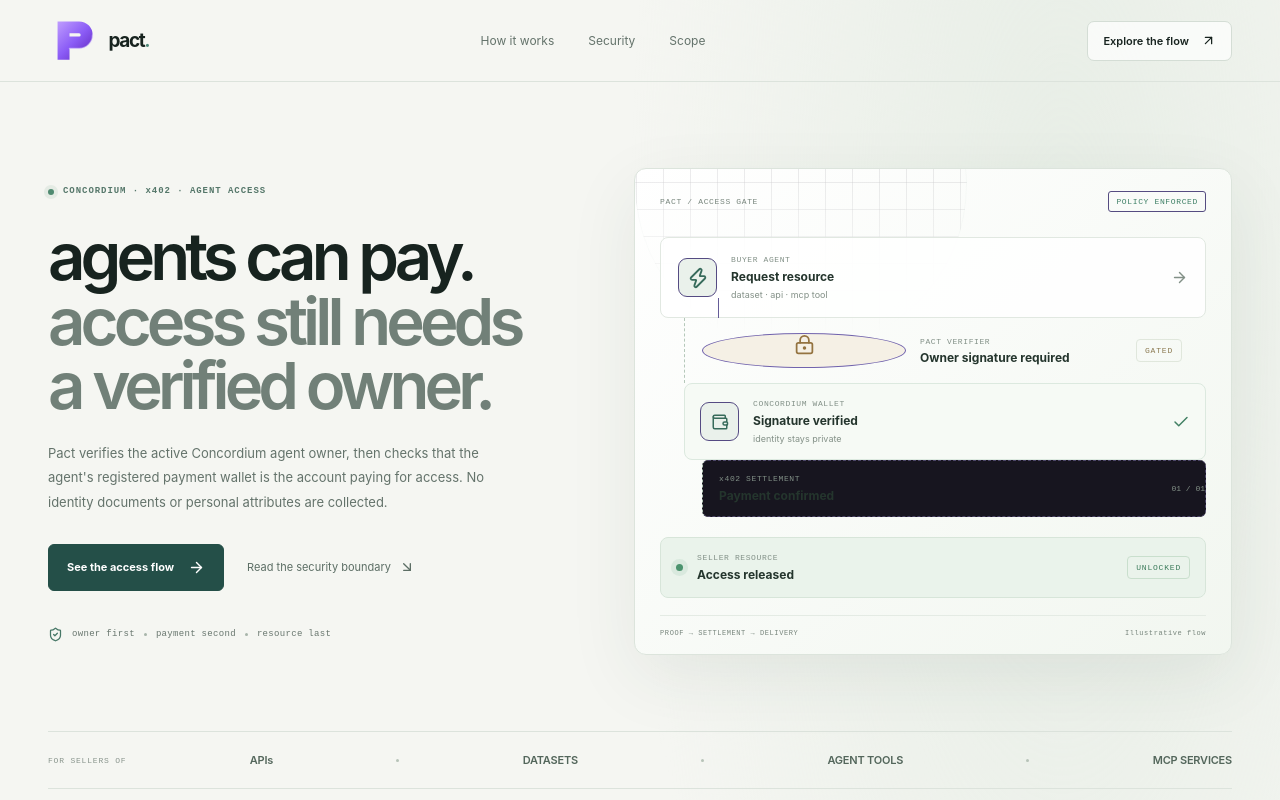
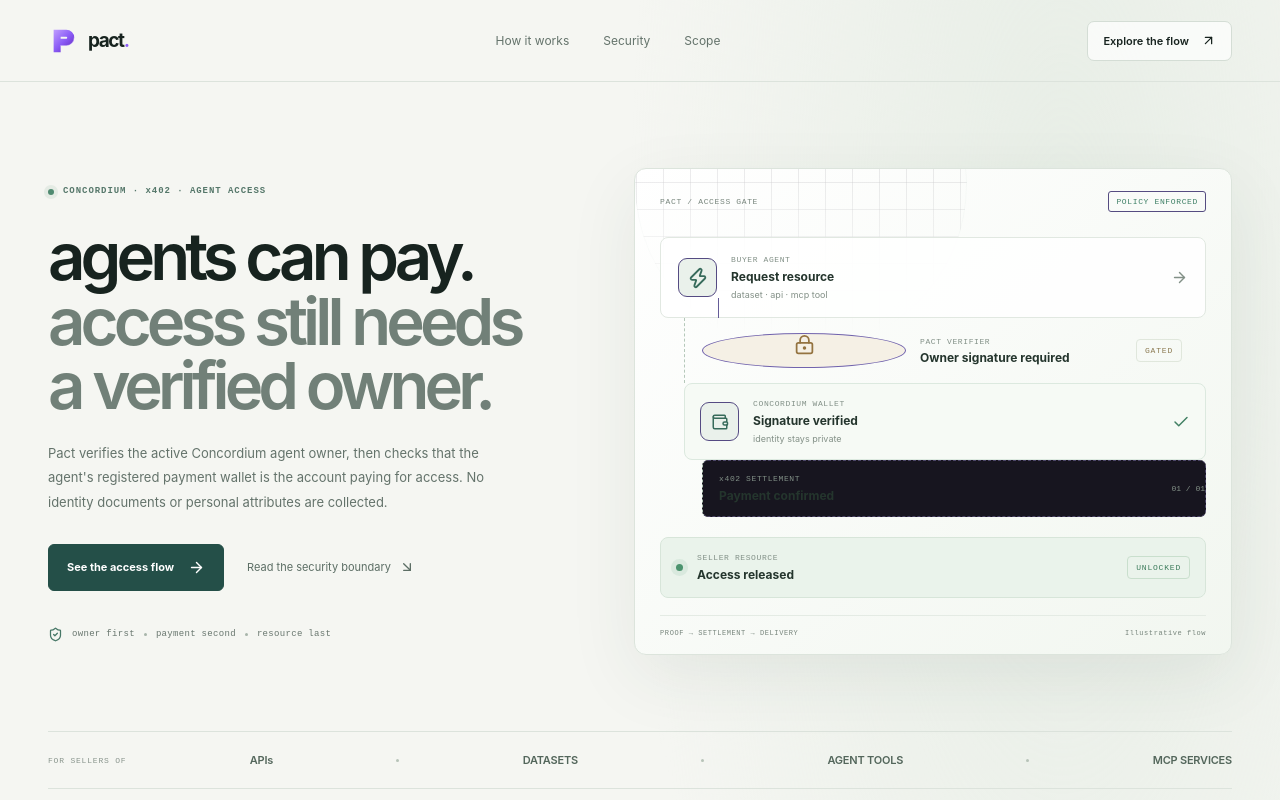
Before and after one commit to Tajudeeen/pact, a React (Vite) app: page / in a window 1280 px wide. Shown: the top 800 px of the page. Built offline with nearby package versions, Linux system fonts and the light colour scheme; no server answers.

Commit message:
design: refine Pact logo sizing and purple brand accents

```diff
--- a/src/identity.css
+++ b/src/identity.css
@@ -1428,6 +1428,12 @@ body {
   font-weight: 720;
   letter-spacing: -0.075em;
 }
+.access-brand-image {
+  width: 30px;
+  height: 30px;
+  object-fit: contain;
+  flex: 0 0 auto;
+}
 .access-brand-symbol {
   width: 30px;
   height: 30px;
@@ -1439,7 +1445,7 @@ body {
   font-size: 17px;
   letter-spacing: -0.08em;
 }
-.access-brand-dot { color: #4d8878; }
+.access-brand-dot { color: #8b5cf6; }
 .access-nav nav {
   display: flex;
   align-items: center;
@@ -1910,23 +1916,17 @@ body {
   animation: access-splash-arrive .55s cubic-bezier(.2,.8,.2,1) both;
 }
 .access-splash-mark {
-  width: 44px;
-  height: 44px;
-  display: grid;
-  place-items: center;
-  border-radius: 11px;
-  background: #1e3328;
-  color: #f8faf7;
-  font-size: 23px;
-  font-weight: 650;
-  letter-spacing: -.08em;
+  width: 48px;
+  height: 48px;
+  object-fit: contain;
+  flex: 0 0 auto;
 }
 .access-splash-word {
   font-size: 29px;
   font-weight: 650;
   letter-spacing: -.075em;
 }
-.access-splash-word span { color: #6b9b78; }
+.access-splash-word span { color: #8b5cf6; }
 .access-splash-progress {
   width: 118px;
   height: 2px;
```
